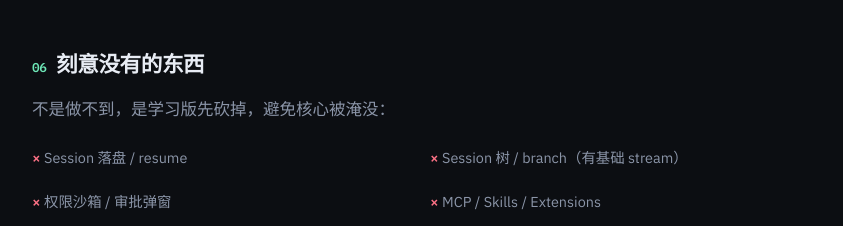
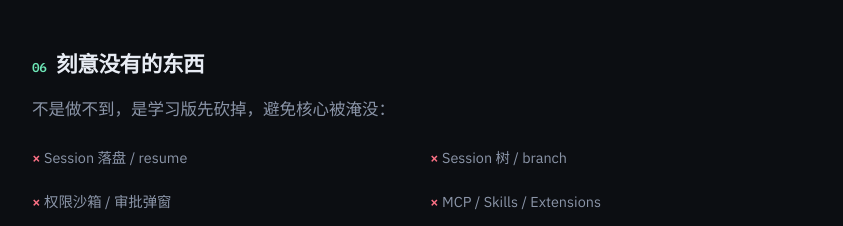
Before and after one commit to giggling-ginger/mini-pi, a website: page docs/index.html in a window 1280 px wide. Shown: the part 4620-4846 px from the top of the page, without its empty margins (218-1061 px from the left). Drawn offline with Linux system fonts and the light colour scheme.

Commit message:
Clarify non-features list after shipping streaming

```diff
--- a/docs/index.html
+++ b/docs/index.html
@@ -870,7 +870,7 @@ npm run dev   <span class="c"># 交互 REPL；/reset 清历史，/exit 退出</s
       <p>不是做不到，是学习版先砍掉，避免核心被淹没：</p>
       <div class="not-grid">
         <div class="not-item">Session 落盘 / resume</div>
-        <div class="not-item">Session 树 / branch（有基础 stream）</div>
+        <div class="not-item">Session 树 / branch</div>
         <div class="not-item">权限沙箱 / 审批弹窗</div>
         <div class="not-item">MCP / Skills / Extensions</div>
         <div class="not-item">Subagent / Plan mode</div>
```
